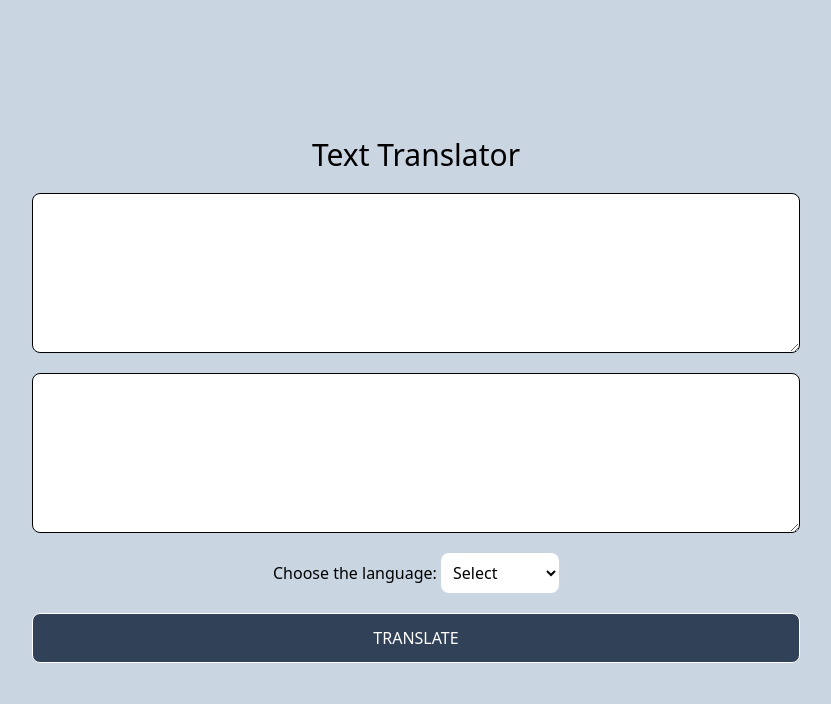
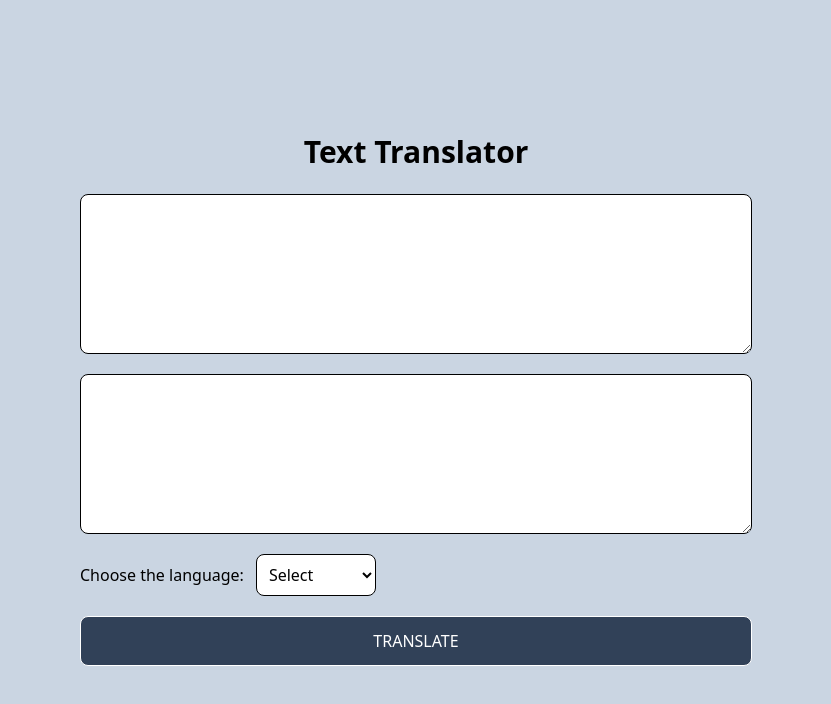
Before and after one commit to Geethamrutha14/text-translator, a React (Vite) app: page / in a window 1280 px wide. Shown: the top 704 px of the page, without its empty margins (224-1055 px from the left). Built offline with nearby package versions, Linux system fonts and the light colour scheme.

Commit message:
completed!!!

```diff
--- a/src/App.jsx
+++ b/src/App.jsx
@@ -41,22 +41,24 @@ export default function App() {
   console.log(textinput);
   console.log(language);
   return (
-    <div className='h-screen w-screen bg-slate-300 flex flex-col gap-5 items-center justify-center'>
+    <div className='min-h-screen w-full bg-slate-300 flex flex-col items-center justify-center p-4'>
        <div>
-        <h1 className='text-3xl flex items-center justify-center '>Text Translator</h1>
+        <h1 className='text-2xl md:text-3xl font-bold mb-6 text-center'>Text Translator</h1>
        </div>
-       <div className='flex flex-col gap-5 items-center justify-center'>
+
+       <div className='flex flex-col gap-5 items-center justify-center w-full max-w-2xl'>
 
         <textarea
-        className='bg-white h-40 w-3xl border outline-none rounded-lg pr-2 pl-5 p-3'
+        className='bg-white h-40 w-full border outline-none rounded-lg p-3 cursor-pointer'
         onChange={ (e)=> setTextInput(e.target.value) }></textarea>
 
-        <textarea className='bg-white h-40 w-3xl border outline-none rounded-lg pr-2 pl-5 p-3 cursor-pointer'
-        onChange={ (e)=> setTextInput(e.target.value) } value={result} readOnly></textarea>
+        <textarea className='bg-white h-40 w-full border outline-none rounded-lg p-3'
+         value={result} readOnly></textarea>
 
-        <div>
-          <label htmlFor="language">Choose the language: </label>
-          <select name="language" defaultValue="en" className='bg-white rounded-lg p-2 cursor-pointer' onChange={(e)=> setLanguage(e.target.value)}>
+        <div className='flex flex-col sm:flex-row gap-3 w-full sm:items-center'>
+          <label htmlFor="language" className='font-medium'>Choose the language: </label>
+          <select name="language" defaultValue="en" className='bg-white rounded-lg p-2 cursor-pointer border w-full sm:w-auto'
+           onChange={(e)=> setLanguage(e.target.value)}>
             <option value="en">Select</option>
             <option value="as">Assamese</option>
             <option value="bn">Bengali</option>
```
